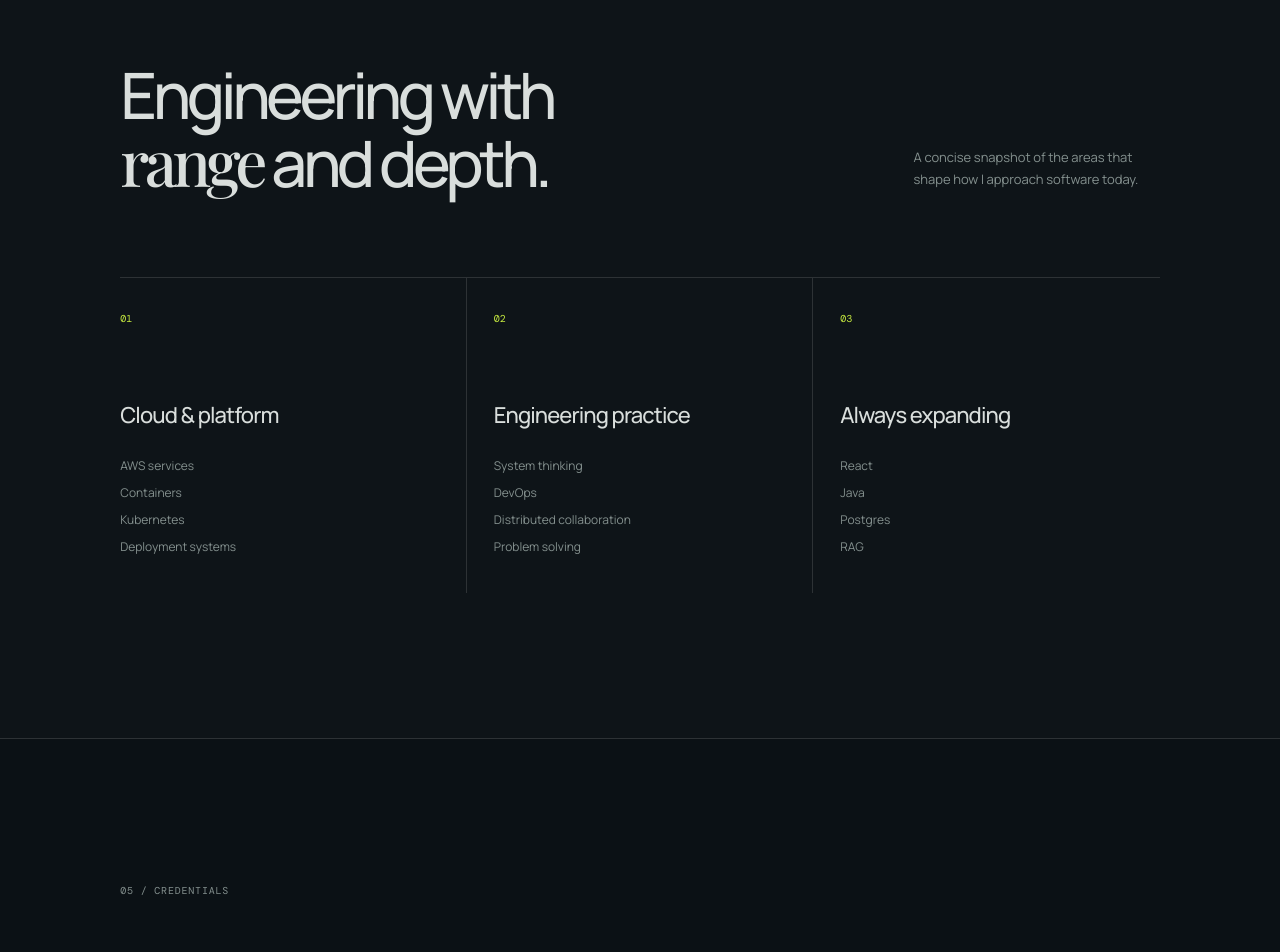
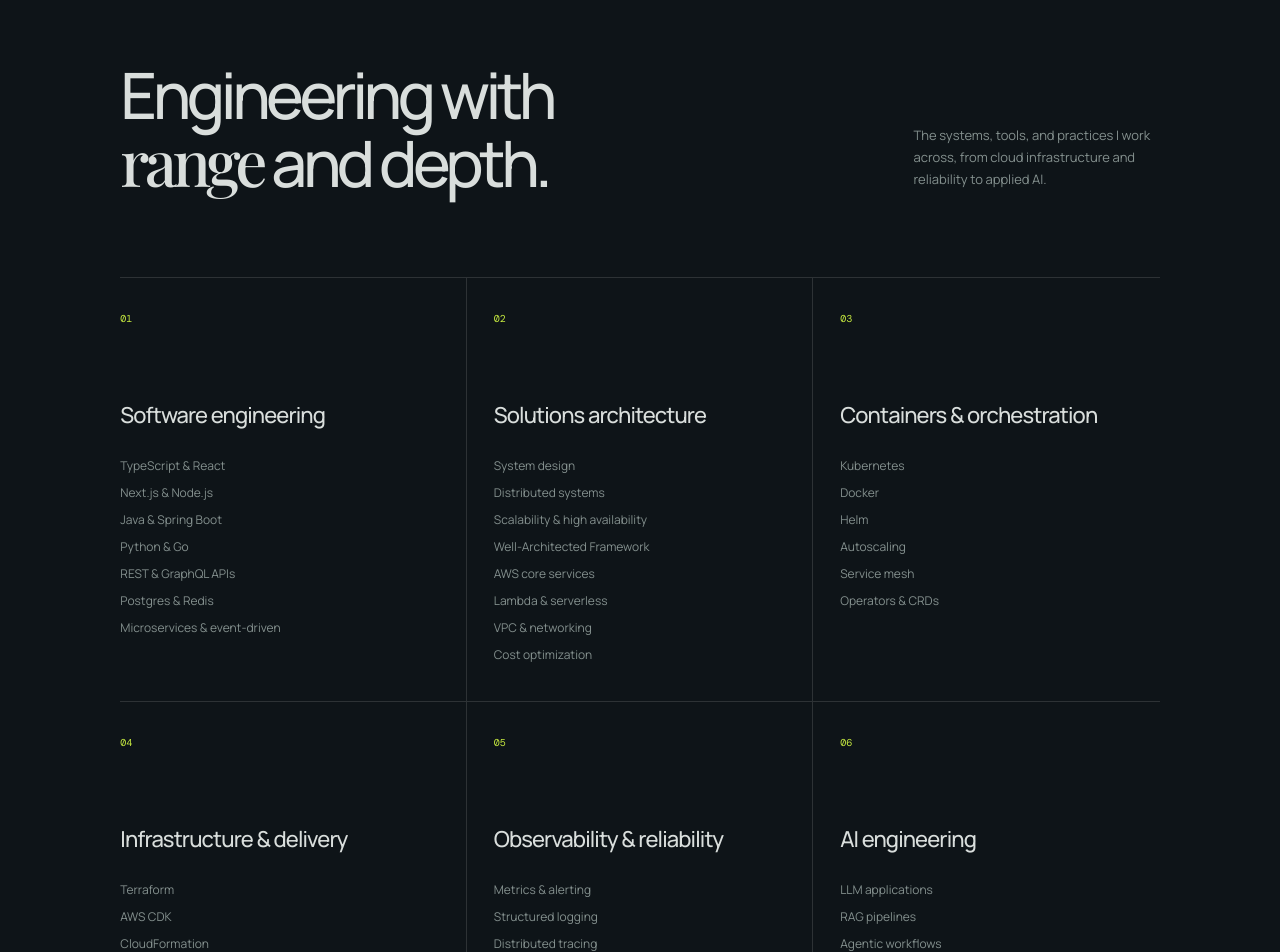
Before and after one commit to AakashSaiRaj/aakashsairaj, a React (Vite) app: page / in a window 1280 px wide. Shown: the part 2540-3492 px from the top of the page. Built offline with nearby package versions, Linux system fonts and the light colour scheme; a web font is replaced by a local one.

Commit message:
update skills

```diff
--- a/src/App.tsx
+++ b/src/App.tsx
@@ -71,7 +71,7 @@ function App() {
 
       <section id="capabilities" className="capabilities section-pad">
         <p className="section-index">04 / CAPABILITIES</p>
-        <div className="section-heading"><h2>Engineering with<br /><em>range</em> and depth.</h2><p>A concise snapshot of the areas that shape how I approach software today.</p></div>
+        <div className="section-heading"><h2>Engineering with<br /><em>range</em> and depth.</h2><p>The systems, tools, and practices I work across, from cloud infrastructure and reliability to applied AI.</p></div>
         <div className="skills-grid">{skillGroups.map((group) => <article className="skill-card" key={group.number}><span>{group.number}</span><h3>{group.title}</h3><ul>{group.skills.map((skill) => <li key={skill}>{skill}</li>)}</ul></article>)}</div>
       </section>
 
--- a/src/data.ts
+++ b/src/data.ts
@@ -49,9 +49,12 @@ export const education = [
 ]
 
 export const skillGroups = [
-  { number: '01', title: 'Cloud & platform', skills: ['AWS services', 'Containers', 'Kubernetes', 'Deployment systems'] },
-  { number: '02', title: 'Engineering practice', skills: ['System thinking', 'DevOps', 'Distributed collaboration', 'Problem solving'] },
-  { number: '03', title: 'Always expanding', skills: ['React', 'Java', 'Postgres', 'RAG'] },
+  { number: '01', title: 'Software engineering', skills: ['TypeScript & React', 'Next.js & Node.js', 'Java & Spring Boot', 'Python & Go', 'REST & GraphQL APIs', 'Postgres & Redis', 'Microservices & event-driven'] },
+  { number: '02', title: 'Solutions architecture', skills: ['System design', 'Distributed systems', 'Scalability & high availability', 'Well-Architected Framework', 'AWS core services', 'Lambda & serverless', 'VPC & networking', 'Cost optimization'] },
+  { number: '03', title: 'Containers & orchestration', skills: ['Kubernetes', 'Docker', 'Helm', 'Autoscaling', 'Service mesh', 'Operators & CRDs'] },
+  { number: '04', title: 'Infrastructure & delivery', skills: ['Terraform', 'AWS CDK', 'CloudFormation', 'GitOps', 'Deployment pipelines', 'Canary & blue-green', 'Automated rollback'] },
+  { number: '05', title: 'Observability & reliability', skills: ['Metrics & alerting', 'Structured logging', 'Distributed tracing', 'SLOs & error budgets', 'Incident response', 'Chaos & load testing'] },
+  { number: '06', title: 'AI engineering', skills: ['LLM applications', 'RAG pipelines', 'Agentic workflows', 'Prompt engineering', 'Evals & guardrails', 'Vector search'] },
 ]
 
 export const projects = [
```
Also changed, not shown: src/styles.css.
